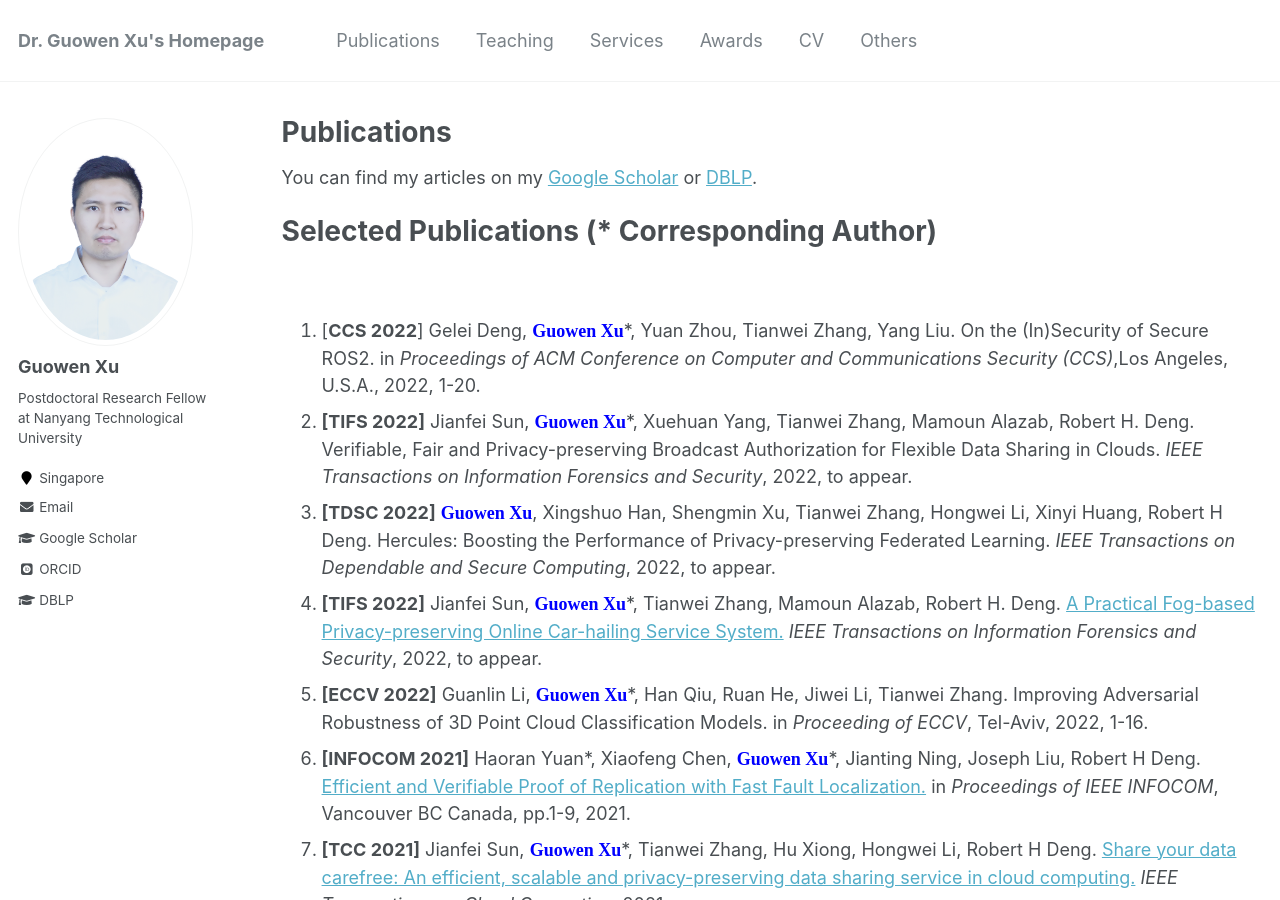
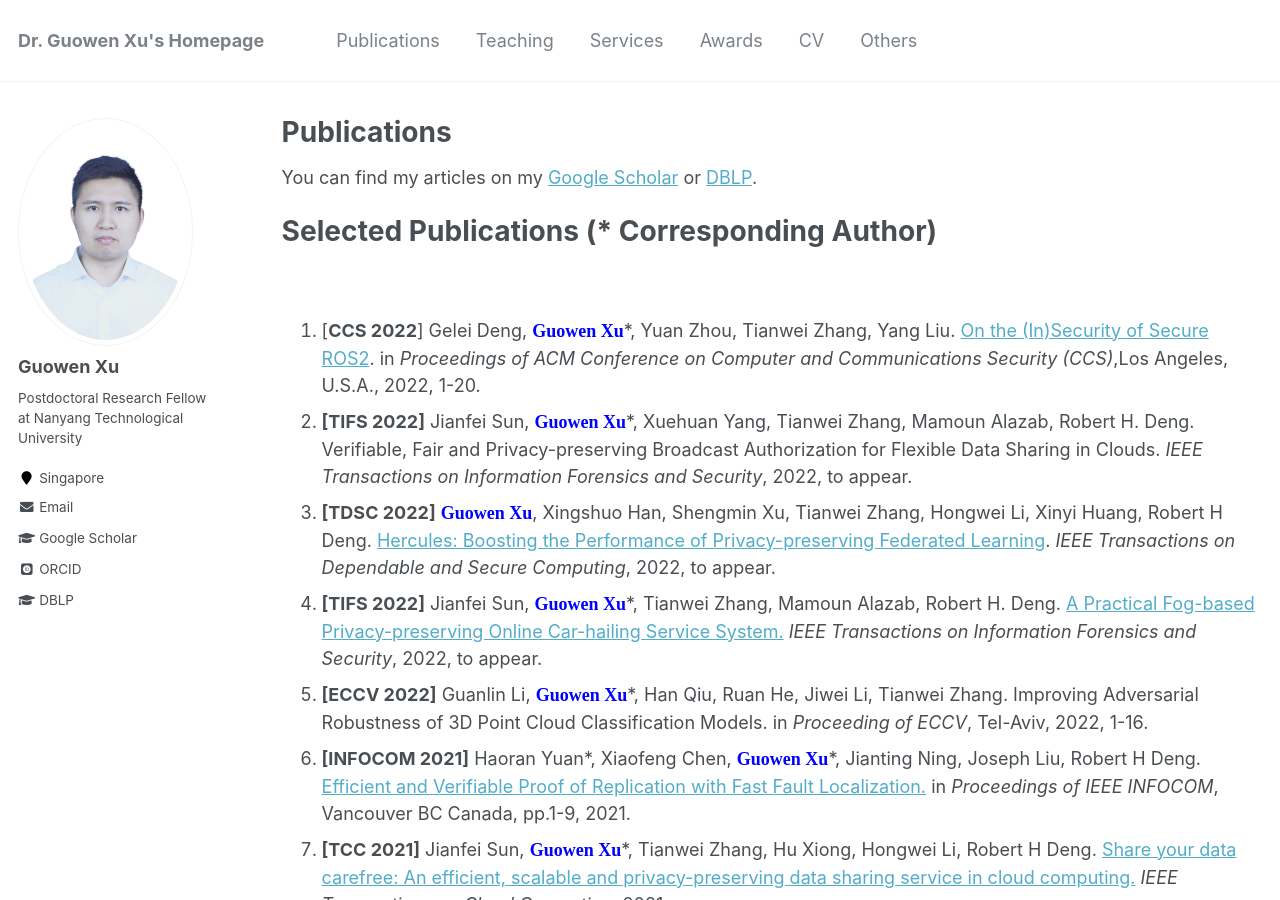
Before and after one commit to Guowen-xu/guowen-xu.github.io, a Jekyll site: the page built from _pages/publications.md, in a window 1280 px wide and 900 px high. Built offline with Jekyll 4.4.1, drawn with Linux system fonts in a browser that asks for light colours; some web fonts are replaced; part of the change alters nothing that is shown.

Commit message:
Update publications.md

```diff
--- a/_pages/publications.md
+++ b/_pages/publications.md
@@ -14,9 +14,9 @@ You can find my articles on my [Google Scholar](https://scholar.google.com.hk/ci
 
 
 
-1. [**CCS 2022**] Gelei Deng, **<font face="Times New Roman" color=blue size=4> Guowen Xu</font>**\*, Yuan Zhou, Tianwei Zhang, Yang Liu. On the (In)Security of Secure ROS2. in *Proceedings of ACM Conference on Computer and Communications Security (CCS)*,Los Angeles, U.S.A., 2022, 1-20.
+1. [**CCS 2022**] Gelei Deng, **<font face="Times New Roman" color=blue size=4> Guowen Xu</font>**\*, Yuan Zhou, Tianwei Zhang, Yang Liu. [On the (In)Security of Secure ROS2](https://dl.acm.org/doi/10.1145/3548606.3560681). in *Proceedings of ACM Conference on Computer and Communications Security (CCS)*,Los Angeles, U.S.A., 2022, 1-20.
 2. **[TIFS 2022]** Jianfei Sun, **<font face="Times New Roman" color=blue size=4> Guowen Xu</font>**\*, Xuehuan Yang, Tianwei Zhang, Mamoun Alazab, Robert H. Deng. Verifiable, Fair and Privacy-preserving Broadcast Authorization for Flexible Data Sharing in Clouds. *IEEE Transactions on Information Forensics and Security*, 2022, to appear.
-3. **[TDSC 2022]**  **<font face="Times New Roman" color=blue size=4> Guowen Xu</font>**, Xingshuo Han, Shengmin Xu, Tianwei Zhang, Hongwei Li, Xinyi Huang, Robert H Deng. Hercules: Boosting the Performance of Privacy-preserving Federated Learning. *IEEE Transactions on Dependable and Secure Computing*, 2022, to appear.
+3. **[TDSC 2022]**  **<font face="Times New Roman" color=blue size=4> Guowen Xu</font>**, Xingshuo Han, Shengmin Xu, Tianwei Zhang, Hongwei Li, Xinyi Huang, Robert H Deng. [Hercules: Boosting the Performance of Privacy-preserving Federated Learning](https://ieeexplore.ieee.org/document/9935302). *IEEE Transactions on Dependable and Secure Computing*, 2022, to appear.
 4. **[TIFS 2022]** Jianfei Sun, **<font face="Times New Roman" color=blue size=4> Guowen Xu</font>**\*, Tianwei Zhang, Mamoun Alazab, Robert H. Deng. [A Practical Fog-based Privacy-preserving Online Car-hailing Service System.](https://ieeexplore.ieee.org/document/9849044) *IEEE Transactions on Information Forensics and Security*, 2022, to appear.
 5. **[ECCV 2022]** Guanlin Li, **<font face="Times New Roman" color=blue size=4> Guowen Xu</font>**\*, Han Qiu, Ruan He, Jiwei Li,  Tianwei Zhang. Improving Adversarial Robustness of 3D Point Cloud Classification Models. in *Proceeding of  ECCV*, Tel-Aviv, 2022, 1-16.
 6. **[INFOCOM 2021]** Haoran Yuan\*, Xiaofeng Chen, **<font face="Times New Roman" color=blue size=4> Guowen Xu</font>**\*, Jianting Ning, Joseph Liu, Robert H Deng.  [Efficient and Verifiable Proof of Replication with Fast Fault Localization.](https://ieeexplore.ieee.org/document/9488729) in *Proceedings of IEEE INFOCOM*, Vancouver BC Canada, pp.1-9, 2021.
```
